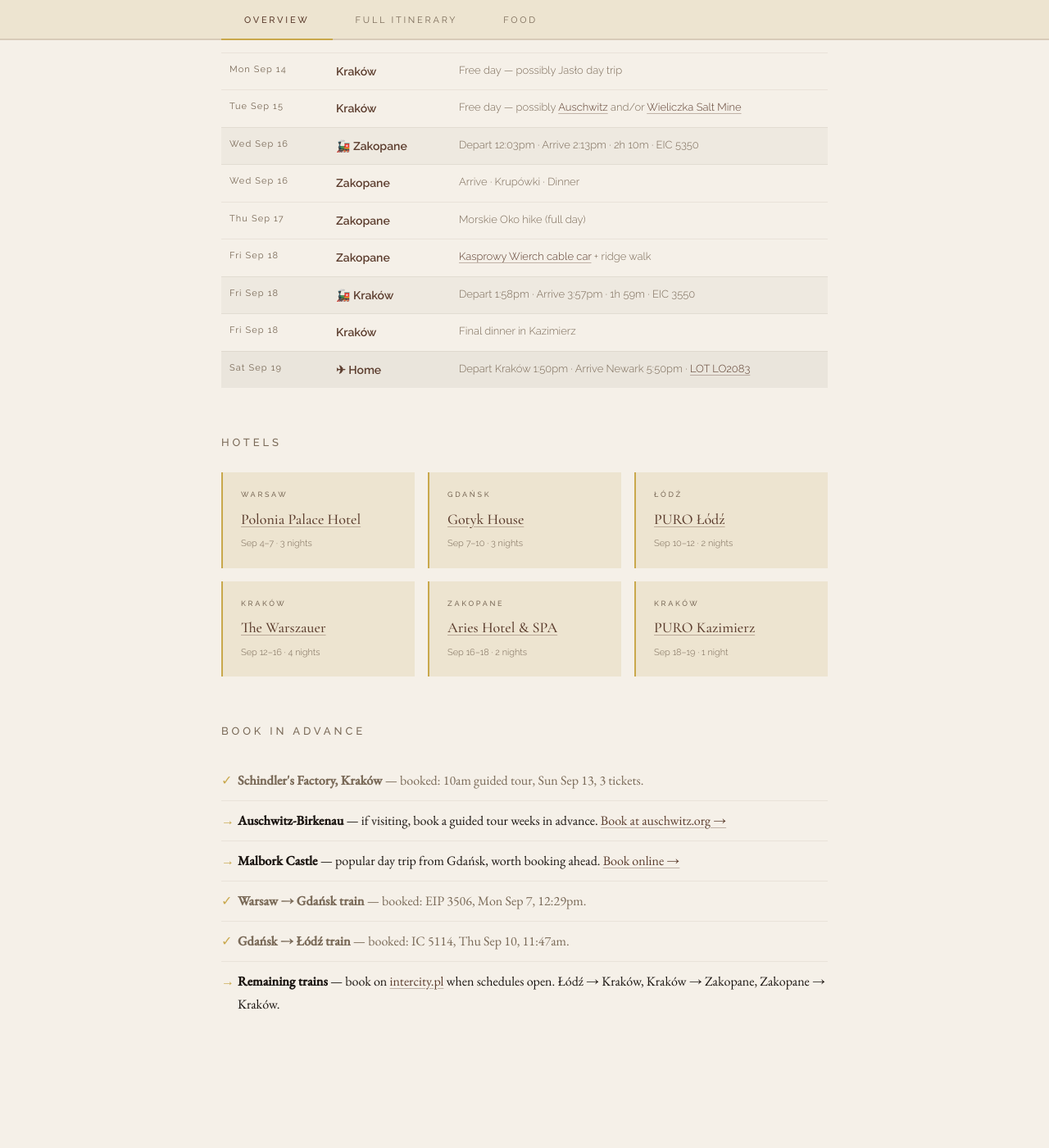
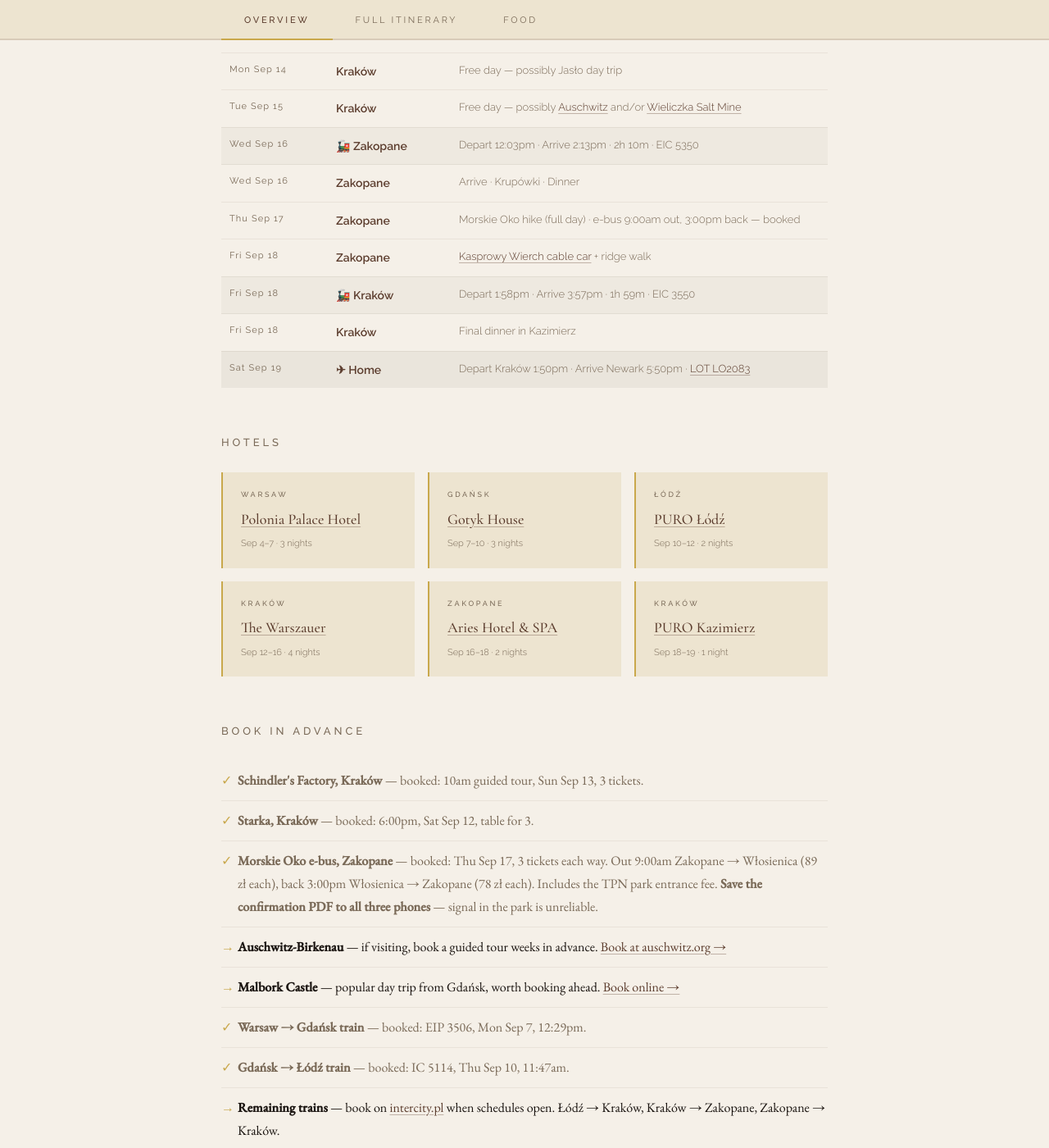
Before and after one commit to LordOfCorners/lordofcorners.github.io, a Jekyll site: the page poland-itinerary.html, which Jekyll copies as it is, in a window 1280 px wide and 1400 px high, scrolled down 1431 px. Shown: the whole window at 82% size. Built offline with Jekyll 4.4.1, drawn with Linux system fonts in a browser that asks for light colours; before the commit the page ends 2780 px from its top, so only the background shows below that; some of the changed text lies outside the part shown.

Commit message:
Add Starka booking, Morskie Oko e-bus details, Widzew route
- Starka, Sat Sep 12 6pm, table for 3
- Morskie Oko e-bus booked: 9am out, 3pm back, full day timeline
  (Włosienica trailhead, PTTK hut cash-only, Czarny Staw side trip)
- Łódź→Kraków now direct from Widzew: 2:04pm → 4:30pm

Co-Authored-By: Claude Opus 5 <noreply@anthropic.com>

```diff
--- a/poland-itinerary.html
+++ b/poland-itinerary.html
@@ -880,12 +880,12 @@
           <tr class="transport-row">
             <td class="date-col"><span class="day-abbr">Sat </span>Sep 12</td>
             <td class="place-col">🚂 Kraków</td>
-            <td class="notes-col">Depart 1:26pm · Arrive 4:34pm · 3h 08m · IC 8322</td>
+            <td class="notes-col">Depart Łódź Widzew 2:04pm · Arrive 4:30pm · 2h 26m · IC 8322</td>
           </tr>
           <tr>
             <td class="date-col"><span class="day-abbr">Sat </span>Sep 12</td>
             <td class="place-col">Kraków</td>
-            <td class="notes-col">Arrive · First evening in Kazimierz</td>
+            <td class="notes-col">Arrive · First evening in Kazimierz · <a href="https://starka.com.pl/en/" target="_blank">Starka</a> 6pm — booked</td>
           </tr>
           <tr>
             <td class="date-col"><span class="day-abbr">Sun </span>Sep 13</td>
@@ -915,7 +915,7 @@
           <tr>
             <td class="date-col"><span class="day-abbr">Thu </span>Sep 17</td>
             <td class="place-col">Zakopane</td>
-            <td class="notes-col">Morskie Oko hike (full day)</td>
+            <td class="notes-col">Morskie Oko hike (full day) · e-bus 9:00am out, 3:00pm back — booked</td>
           </tr>
           <tr>
             <td class="date-col"><span class="day-abbr">Fri </span>Sep 18</td>
@@ -981,6 +981,8 @@
       <h2>Book in Advance</h2>
       <ul class="book-list">
         <li class="booked"><strong>Schindler's Factory, Kraków</strong> — booked: 10am guided tour, Sun Sep 13, 3 tickets.</li>
+        <li class="booked"><strong>Starka, Kraków</strong> — booked: 6:00pm, Sat Sep 12, table for 3.</li>
+        <li class="booked"><strong>Morskie Oko e-bus, Zakopane</strong> — booked: Thu Sep 17, 3 tickets each way. Out 9:00am Zakopane → Włosienica (89 zł each), back 3:00pm Włosienica → Zakopane (78 zł each). Includes the TPN park entrance fee. <strong>Save the confirmation PDF to all three phones</strong> — signal in the park is unreliable.</li>
         <li><strong>Auschwitz-Birkenau</strong> — if visiting, book a guided tour weeks in advance. <a href="https://www.auschwitz.org/" target="_blank">Book at auschwitz.org →</a></li>
         <li><strong>Malbork Castle</strong> — popular day trip from Gdańsk, worth booking ahead. <a href="https://www.zamek.malbork.pl/en" target="_blank">Book online →</a></li>
         <li class="booked"><strong>Warsaw → Gdańsk train</strong> — booked: EIP 3506, Mon Sep 7, 12:29pm.</li>
@@ -1155,7 +1157,7 @@
         <div class="day-label">Sat Sep 12</div>
         <div class="day-title">Morning Wander · Train to Kraków</div>
         <div class="day-body">
-          <p>Morning wander — murals, woonerfs, the Museum of the City of Łódź in Poznański's Neo-Baroque palace. Train departs <strong>1:26pm</strong>, arrives Kraków <strong>4:34pm</strong> (3h 08m) — IC 8322.</p>
+          <p>Morning wander — murals, woonerfs, the Museum of the City of Łódź in Poznański's Neo-Baroque palace. Board at <strong>Łódź Widzew</strong>, not Fabryczna — about 15 minutes by taxi from PURO, so leave the hotel by around 1:30pm. Train departs <strong>2:04pm</strong>, arrives Kraków <strong>4:30pm</strong> (2h 26m) — IC 8322.</p>
         </div>
       </div>
     </div>
@@ -1173,7 +1175,9 @@
         <div class="day-label">Sat Sep 12</div>
         <div class="day-title">Arrive Kraków · First Evening in Kazimierz</div>
         <div class="day-body">
-          <p>Arrive 4:34pm. Check in to The Warszauer — a 10-room boutique hotel in Kazimierz with a rooftop terrace overlooking the historic Jewish quarter. Walk to Świętego Sebastiana 5 — Adam's address from 1947 to 1948, a short walk from the hotel. Spend the evening in Kazimierz: synagogues, Jewish bookshops, restaurants, bars.</p>
+          <p>Arrive 4:30pm. Check in to The Warszauer — a 10-room boutique hotel in Kazimierz with a rooftop terrace overlooking the historic Jewish quarter. Walk to Świętego Sebastiana 5 — Adam's address from 1947 to 1948, a short walk from the hotel. Spend the evening in Kazimierz: synagogues, Jewish bookshops, restaurants, bars.</p>
+
+          <p style="margin-top:14px;">Dinner at <a href="https://starka.com.pl/en/" target="_blank"><strong>Starka</strong></a> at <strong>6:00pm</strong> — a traditional Polish restaurant in Kazimierz, known for pierogi, beef cheeks, and house-infused vodkas. <span class="booking-note"><strong>Booked</strong> — 6:00pm, table for 3</span></p>
 
           <div class="memoir-quote">
             <div class="memoir-quote-label">From the memoir</div>
@@ -1280,7 +1284,22 @@
         <div class="day-label">Thu Sep 17</div>
         <div class="day-title">Morskie Oko Hike</div>
         <div class="day-body">
-          <p>The crown jewel of the Tatras — a glacial lake at 1,395 metres, surrounded by soaring peaks. Bus from Zakopane to the trailhead (Palenica Białczańska), then a 2-hour walk each way on a well-maintained path. The scenery is extraordinary. Return to the Aries for the thermal pool and sauna.</p>
+          <p>The crown jewel of the Tatras — a glacial lake at 1,395 metres, surrounded by soaring peaks. The e-bus runs all the way to Włosienica, past the usual Palenica Białczańska trailhead, which cuts the walk down to about 1.5km each way instead of the full two-hour approach. That is what makes this a comfortable day for three rather than a long slog.</p>
+
+          <ul class="find-list">
+            <li><strong>~8:30am</strong> — Taxi from the Aries to the TPN Nature Education Center, ul. Chałubińskiego 42. Book it through the front desk the night before; Uber and Bolt are unreliable in Zakopane that early. A local bus to the pickup point is a workable backup. Aim to be there by <strong>8:45am</strong>.</li>
+            <li><strong>9:00am</strong> — E-bus to Włosienica, about 40 minutes (30 to Palenica Białczańska, then 10 more to Włosienica).</li>
+            <li><strong>~9:45am</strong> — Walk the 1.5km from Włosienica to the lake, 20–30 minutes.</li>
+            <li><strong>~10:15am</strong> — Arrive Morskie Oko. About four and a quarter hours at the lake.</li>
+            <li><strong>Optional</strong> — Michael's solo side trip up to Czarny Staw pod Rysami, 1.5–2 hours round trip. Steep but a moderate marked trail. This is <em>not</em> the Rysy summit, which is a serious technical climb — do not confuse the two.</li>
+            <li><strong>Meanwhile</strong> — Parents rest and eat at the PTTK mountain hut restaurant on the lake. Open 9am–6pm in low season. <strong>Cash only, no cards</strong> — bring złoty.</li>
+            <li><strong>~2:30pm</strong> — Leave the lake, walk back to Włosienica.</li>
+            <li><strong>3:00pm</strong> — E-bus back to Zakopane, arriving around 3:45–3:50pm.</li>
+          </ul>
+
+          <p>Back at the Aries for the thermal pool, jacuzzis and sauna.</p>
+
+          <span class="booking-note"><strong>Booked</strong> — E-bus 3 out / 3 back · 89 zł &amp; 78 zł each · TPN entry included · PDF on phones</span>
         </div>
       </div>
 
```
